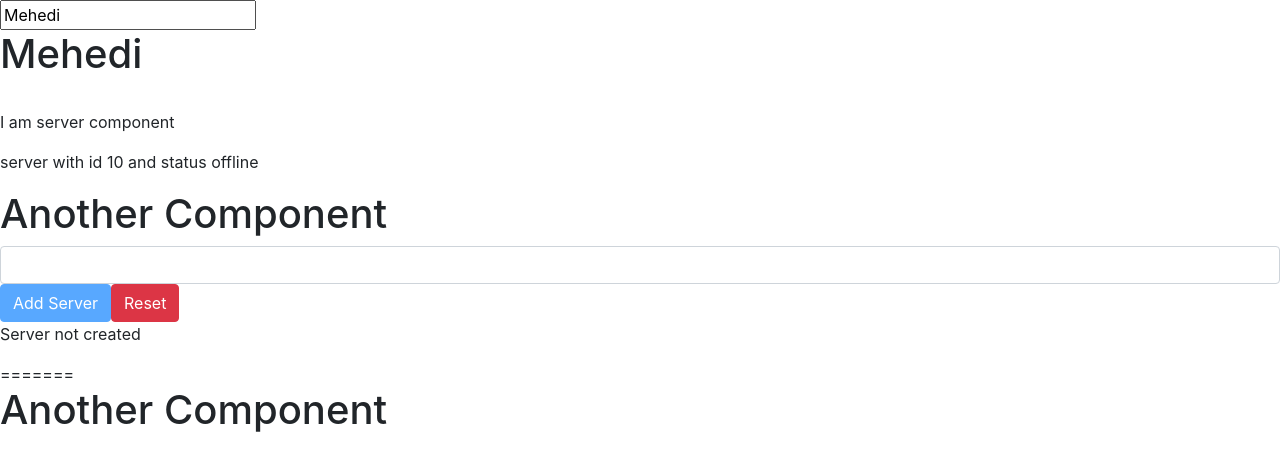
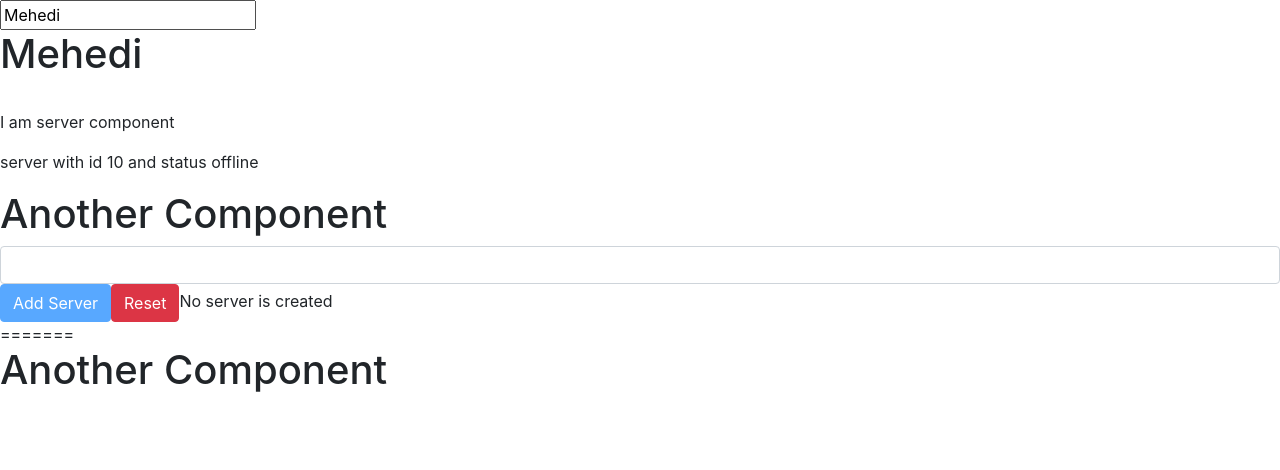
Before and after one commit to MehediTCF/learningAngular, an Angular app in the folder fapp/: page / in a window 1280 px wide. Shown: the top 470 px of the page. Built offline with nearby package versions, Linux system fonts and the light colour scheme.

Commit message:
directives, ngif, ngelse

```diff
--- a/fapp/src/app/another/another.component.html
+++ b/fapp/src/app/another/another.component.html
@@ -9,6 +9,8 @@
 <button class="btn btn-primary" [disabled] ="!serverName" (click)="onCreateServer()">Add Server</button>
 <button class="btn btn-danger" (click)="serverName=''">Reset</button>
 
-<p> {{ createServer }}</p>
+<p *ngIf="serverCreated; else noServer ">Server is  created. Server name is {{ serverName }}</p> <br>
+<ng-template #noServer>No server is created</ng-template>
+
 =======
 <h1>Another Component</h1>
--- a/fapp/src/app/another/another.component.ts
+++ b/fapp/src/app/another/another.component.ts
@@ -9,6 +9,7 @@
   serverName = '';
   allowMyServer = false;
   createServer = 'Server not created';
+  serverCreated = false;
 
   constructor() {
     setTimeout(() => {
@@ -21,6 +22,7 @@
   }
 
   onCreateServer(){
+    this.serverCreated = true;
     this.createServer = 'Server Created. Server name is ' +this.serverName;
   }
 
```
